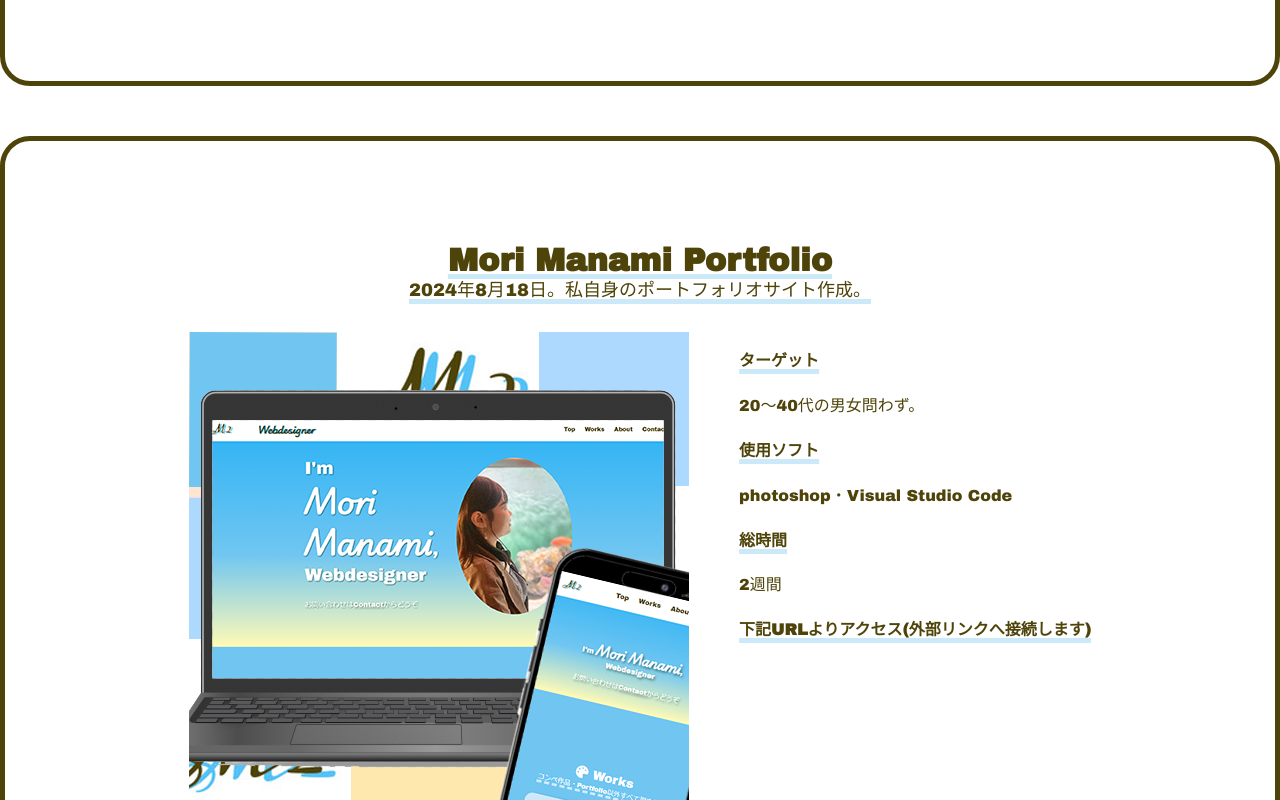
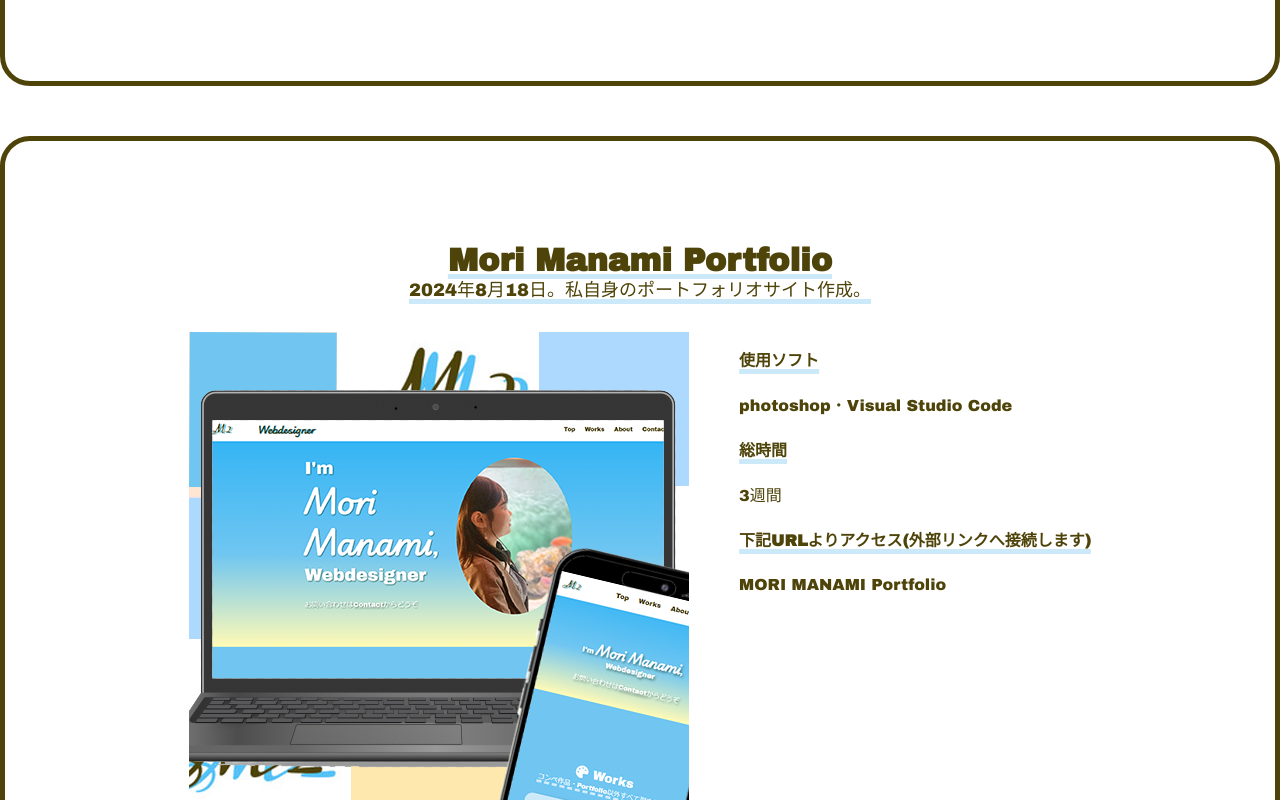
Before and after one commit to 2024morimanami/Portfoilo-works, a plain HTML site: page index.html in a window 1280 px wide. Shown: the part 7978-8778 px from the top of the page. Drawn offline with Linux system fonts and the light colour scheme; a web font is replaced by a local one.

Commit message:
Update index.html

```diff
--- a/index.html
+++ b/index.html
@@ -301,6 +301,7 @@
                                 <p class="works-web-description">2か月
                                 </p>
                                 <h4 class="works-web-h4"><span class="works-web-h4-deco">下記URLよりアクセス(外部リンクへ接続します)</span></h4>
+                                <a href="https://2024morimanami.github.io/Interior-MORE/" target="_blank"><p>インテリア雑貨MORE</p></a>
                             </div>
                         </div>
                     </div>
@@ -352,16 +353,14 @@
                                 <img src="images/main-works-img-website3.png" alt="HOME MADE FACTORY">
                             </div>
                             <div class="main-works-website-txt">
-                                <h4 class="works-web-h4">ターゲット</h4>
-                                <p class="works-web-description">20～40代の男女問わず。
-                                </p>
                                 <h4 class="works-web-h4">使用ソフト</h4>
                                 <p class="works-web-description">photoshop・Visual Studio Code
                                 </p>
                                 <h4 class="works-web-h4">総時間</h4>
-                                <p class="works-web-description">2週間
+                                <p class="works-web-description">3週間
                                 </p>
                                 <h4 class="works-web-h4"><span class="works-web-h4-deco">下記URLよりアクセス(外部リンクへ接続します)</span></h4>
+                                <a href="https://2024morimanami.github.io/Portfoilo/" target="_blank"><p>MORI MANAMI Portfolio</p></a>
                             </div>
                         </div>
                     </div>
```
